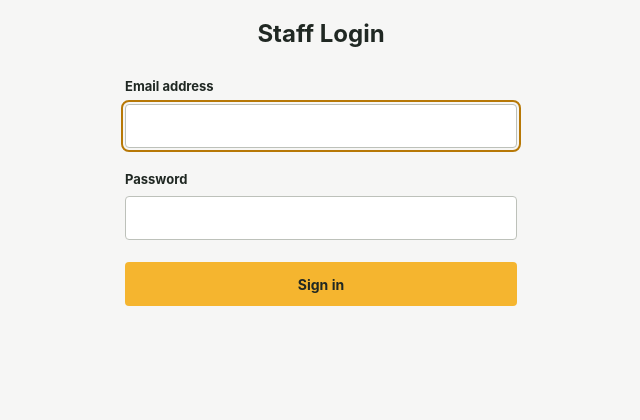
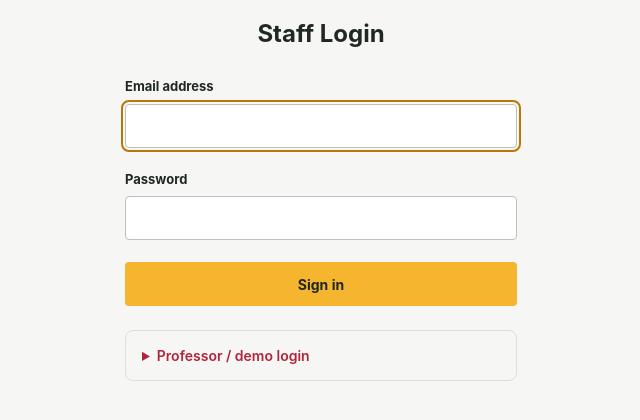
Before and after one commit to Zcommand/soriano_laravel_activities, a Laravel app: page /login in a window 1280 px wide. Shown: the part 233-653 px from the top of the page, without its empty margins (319-959 px from the left). Run offline with Laravel 12, Linux system fonts and the light colour scheme.

Commit message:
Add professor demo login hint

```diff
--- a/mm_project/config/app.php
+++ b/mm_project/config/app.php
@@ -14,6 +14,8 @@ return [
     */
 
     'name' => env('APP_NAME', 'Membership Management'),
+
+    'demo_login_hint' => env('DEMO_LOGIN_HINT', true),
 
     /*
     |--------------------------------------------------------------------------
--- a/mm_project/public/css/style.css
+++ b/mm_project/public/css/style.css
@@ -1996,3 +1996,39 @@ html[data-theme="dark"] .membership-app .status-expired, html[data-theme="dark"]
     .membership-app .location-weather { flex-direction: column; gap: 4px; }
 }
 @media print { .membership-app .application-location { break-inside: avoid; } }
+
+.membership-app .demo-login-hint {
+    margin-top: 24px;
+    border: 1px solid var(--border);
+    border-radius: 8px;
+    overflow: hidden;
+}
+
+.membership-app .demo-login-hint summary {
+    padding: 14px 16px;
+    font-weight: 600;
+    cursor: pointer;
+}
+
+.membership-app .demo-login-content {
+    display: grid;
+    gap: 14px;
+    padding: 0 16px 16px;
+    font-size: 13px;
+}
+
+.membership-app .demo-login-content dl {
+    display: grid;
+    gap: 10px;
+    margin: 0;
+}
+
+.membership-app .demo-login-content dt {
+    color: var(--muted);
+}
+
+.membership-app .demo-login-content dd {
+    margin: 2px 0 0;
+    overflow-wrap: anywhere;
+    user-select: all;
+}
--- a/mm_project/resources/views/auth/login.blade.php
+++ b/mm_project/resources/views/auth/login.blade.php
@@ -24,4 +24,17 @@
         </div>
         <button class="button" type="submit">Sign in</button>
     </form>
+    @if(config('app.demo_login_hint'))
+        <details class="demo-login-hint">
+            <summary>Professor / demo login</summary>
+            <div class="demo-login-content">
+                <p>Use this shared administrator account to check the project.</p>
+                <dl>
+                    <div><dt>Email</dt><dd><code>testing@gmail.com</code></dd></div>
+                    <div><dt>Password</dt><dd><code>testinglngto</code></dd></div>
+                </dl>
+                <p class="muted">Public academic demo. Use fictional data only.</p>
+            </div>
+        </details>
+    @endif
 @endsection
--- a/mm_project/resources/views/layouts/membership.blade.php
+++ b/mm_project/resources/views/layouts/membership.blade.php
@@ -6,7 +6,7 @@
     <title>@yield('title', 'Members') | Membership Management</title>
     <link rel="icon" type="image/png" href="{{ asset('images/brand/logo-symbol.png') }}">
     <script src="{{ asset('js/theme.js') }}"></script>
-    <link rel="stylesheet" href="{{ asset('css/style.css') }}?v=members-24">
+    <link rel="stylesheet" href="{{ asset('css/style.css') }}?v=members-25">
     <link rel="stylesheet" href="{{ asset('css/desk.css') }}?v=3">
 </head>
 <body class="membership-app {{ request()->routeIs('login', 'login.store') ? '' : 'workspace-page desk-shell' }}">
```
Also changed, not shown: mm_project/tests/Feature/StaffAuthenticationTest.php (+19 -0 lines), 1 other file.
